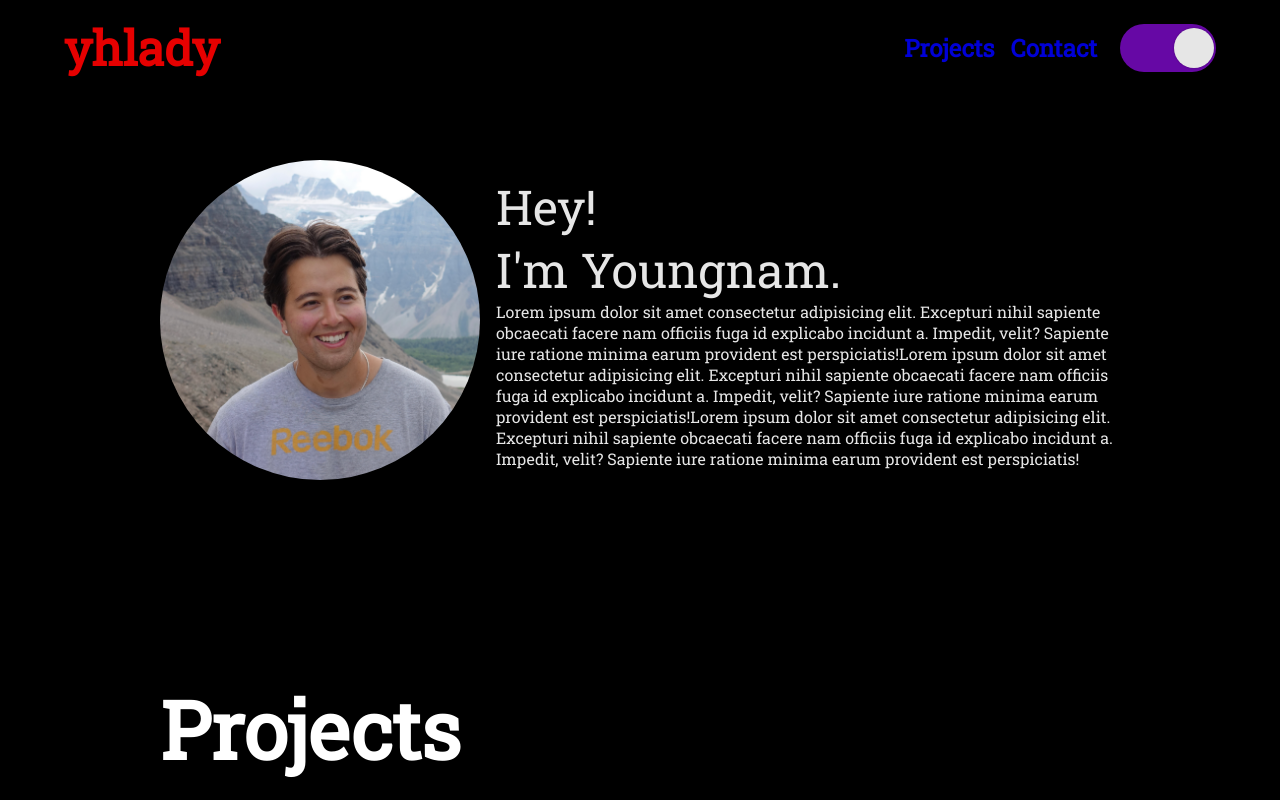
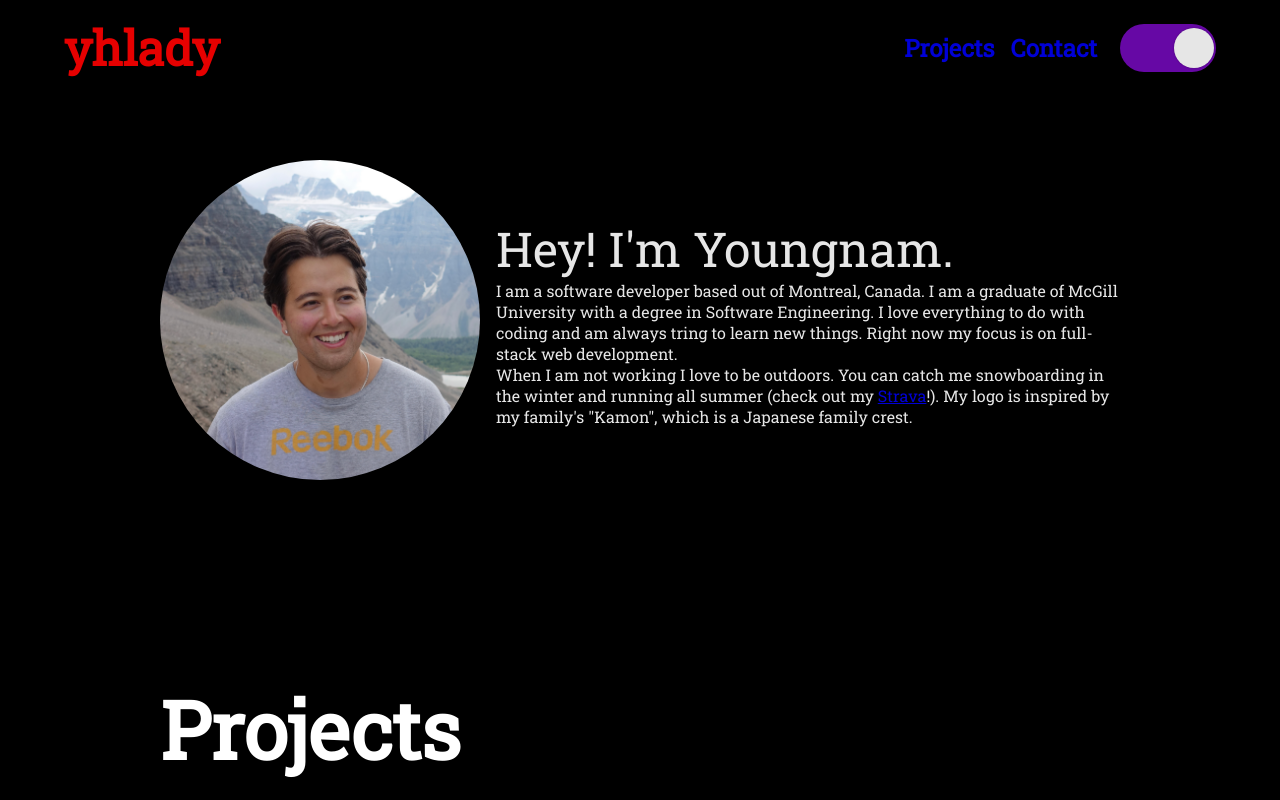
Before and after one commit to youngnamh/portfolio, a React (Vite) app: page / in a window 1280 px wide. Shown: the top 800 px of the page. Built offline with nearby package versions, Linux system fonts and the light colour scheme.

Commit message:
changed some color schemes and added a real description

```diff
--- a/src/App.tsx
+++ b/src/App.tsx
@@ -32,8 +32,8 @@ const DARK_STYLES = {
 };
 
 const LIGHT_STYLES = {
-  background: "#fdfcec",
-  color: "#0081a7",
+  background: "#ece8ef",
+  color: "#343a40",
 };
 
 export default App;
--- a/src/components/Contents.tsx
+++ b/src/components/Contents.tsx
@@ -20,23 +20,25 @@ export default function Contents() {
             </div>
             <div className="faded summary-div">
               <div>
-                <div className="intro-div">
-                  Hey!
+                <div className="intro-div">Hey! I'm Youngnam.</div>
+                <div>
+                  I am a software developer based out of Montreal, Canada. I am
+                  a graduate of McGill University with a degree in Software
+                  Engineering. I love everything to do with coding and am always
+                  tring to learn new things. Right now my focus is on full-stack
+                  web development.
                   <br />
-                  I'm Youngnam.
-                </div>
-                <div>
-                  Lorem ipsum dolor sit amet consectetur adipisicing elit.
-                  Excepturi nihil sapiente obcaecati facere nam officiis fuga id
-                  explicabo incidunt a. Impedit, velit? Sapiente iure ratione
-                  minima earum provident est perspiciatis!Lorem ipsum dolor sit
-                  amet consectetur adipisicing elit. Excepturi nihil sapiente
-                  obcaecati facere nam officiis fuga id explicabo incidunt a.
-                  Impedit, velit? Sapiente iure ratione minima earum provident
-                  est perspiciatis!Lorem ipsum dolor sit amet consectetur
-                  adipisicing elit. Excepturi nihil sapiente obcaecati facere
-                  nam officiis fuga id explicabo incidunt a. Impedit, velit?
-                  Sapiente iure ratione minima earum provident est perspiciatis!
+                  When I am not working I love to be outdoors. You can catch me
+                  snowboarding in the winter and running all summer (check out
+                  my{" "}
+                  <a
+                    href="https://www.strava.com/athletes/64603272"
+                    target="_blank"
+                  >
+                    Strava
+                  </a>
+                  !). My logo is inspired by my family's "Kamon", which is a
+                  Japanese family crest.
                 </div>
               </div>
             </div>
--- a/src/styles/project.css
+++ b/src/styles/project.css
@@ -56,12 +56,14 @@
   justify-content: end;
   align-items: end;
   border-radius: 20px;
-  flex-grow: 2;
+}
+
+.project-image-div:hover {
+  box-shadow: 0px 0px 18px 3px rgba(0, 0, 0, 0.4);
 }
 
 .project-content {
   width: 50%;
-  flex-grow: 1;
 }
 
 .project-buttons {
```
Also changed, not shown: src/assets/svg/kamon copy.svg.
